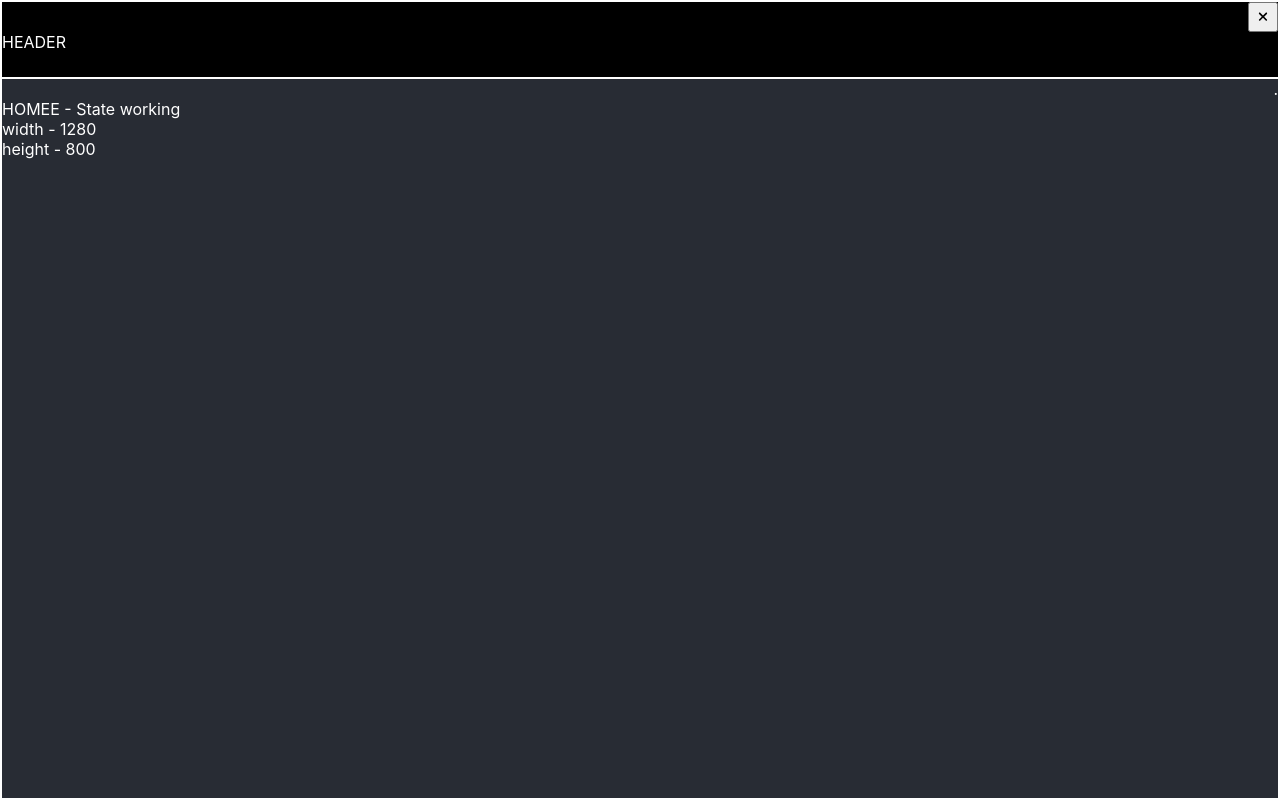
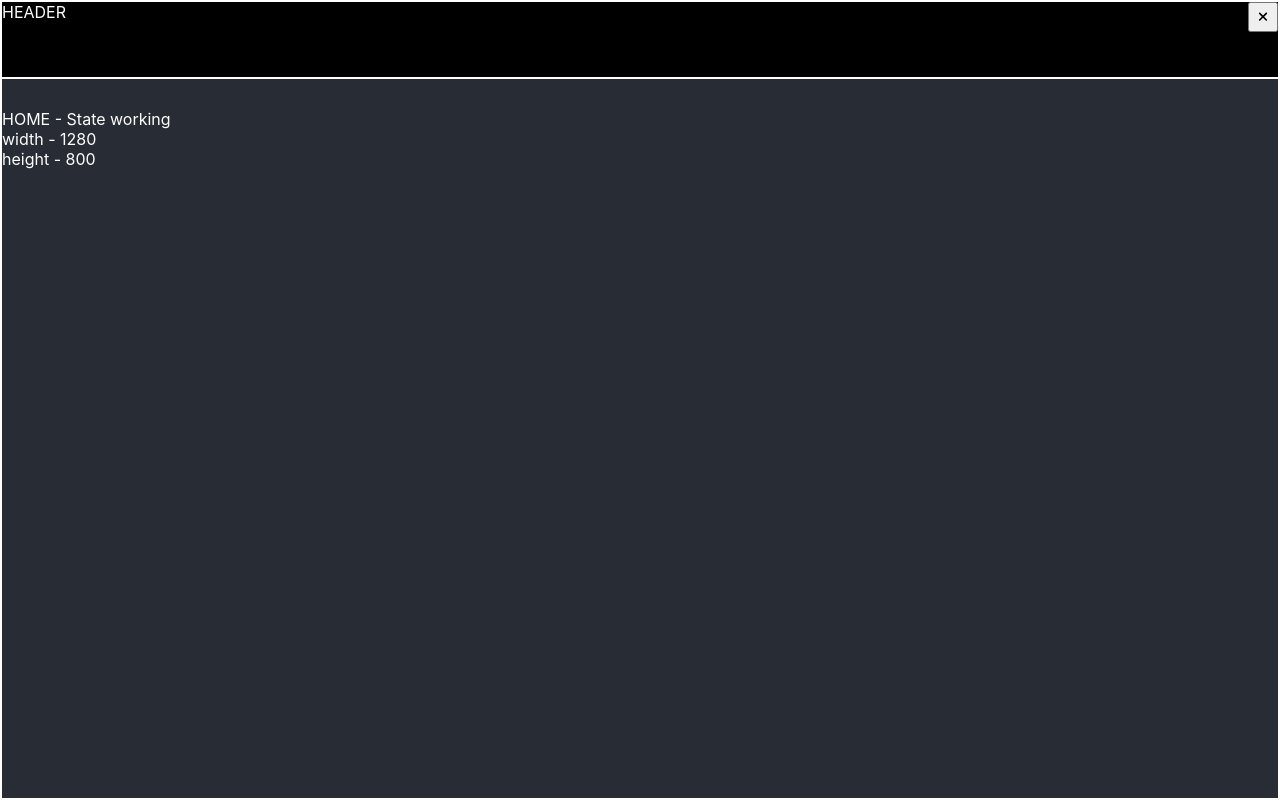
Before and after one commit to Oliver343/QuackShop, a React (Create React App) app: page / in a window 1280 px wide. Built offline with nearby package versions, Linux system fonts and the light colour scheme.

Commit message:
Spacing issues fixed

```diff
--- a/src/App.js
+++ b/src/App.js
@@ -1,13 +1,12 @@
-import './App.css';
 import Home from './pages/Home';
 import ContextProvider from './store/ContextProvider';
 function App() {
   return (
-    <>
+    <div style={{height: 100}}>
       <ContextProvider>
           <Home />
       </ContextProvider>
-    </>
+    </div >
   );
 }
 
--- a/src/components/Header.jsx
+++ b/src/components/Header.jsx
@@ -5,10 +5,11 @@ export default function Header(props) {
 
     return(
         <div className="headerMain">
+
+            HEADER
             <div className="buttonBox">
                 <button className='menuToggleBtn' onClick={props.toggleMenu}><FontAwesomeIcon icon={faXmark} /></button>
             </div>
-            HEADER
         </div>
     )
 }
--- a/src/pages/Home.css
+++ b/src/pages/Home.css
@@ -11,6 +11,8 @@
 }
 
 .headerMain {
+    display: flex;
+    justify-content:space-between;
     height: 75px;
     background-color: black;
     border-top: white 2px solid;
@@ -18,10 +20,15 @@
     border-left: white 2px solid;
 }
 
+.headerMainXXX {
+    display: flex;
+    justify-content:end;
+}
+
 .buttonBox {
     display: flex;
     justify-content: end;
-    align-items: center;
+    align-items: start;
 }
 
 .menuToggleBtn {
--- a/src/pages/Home.jsx
+++ b/src/pages/Home.jsx
@@ -36,10 +36,13 @@ export default function Home() {
             className="homeBody"
             style={{minHeight: (height - menuHight)}}
             >
-                <div className ="buttonBox">
-                    {menuShow ? "." : <button className="menuToggleBtn" onClick={handleMenuToggle}><FontAwesomeIcon icon={faBars} /></button>}
+                <div className="headerMainXXX">
+                    <button className="menuToggleBtn" style={{ visibility: "hidden"}}>.</button>
+                    <div className="buttonBox">
+                        {menuShow ? "" : <button className="menuToggleBtn" onClick={handleMenuToggle}><FontAwesomeIcon icon={faBars} /></button>}
+                    </div>
                 </div>
-                HOMEE - {storeObject.checkState}
+                HOME - {storeObject.checkState}
                 <br />
                 width - {width}
                 <br />
```
Also changed, not shown: src/App.css (deleted, +0 -37 lines).
